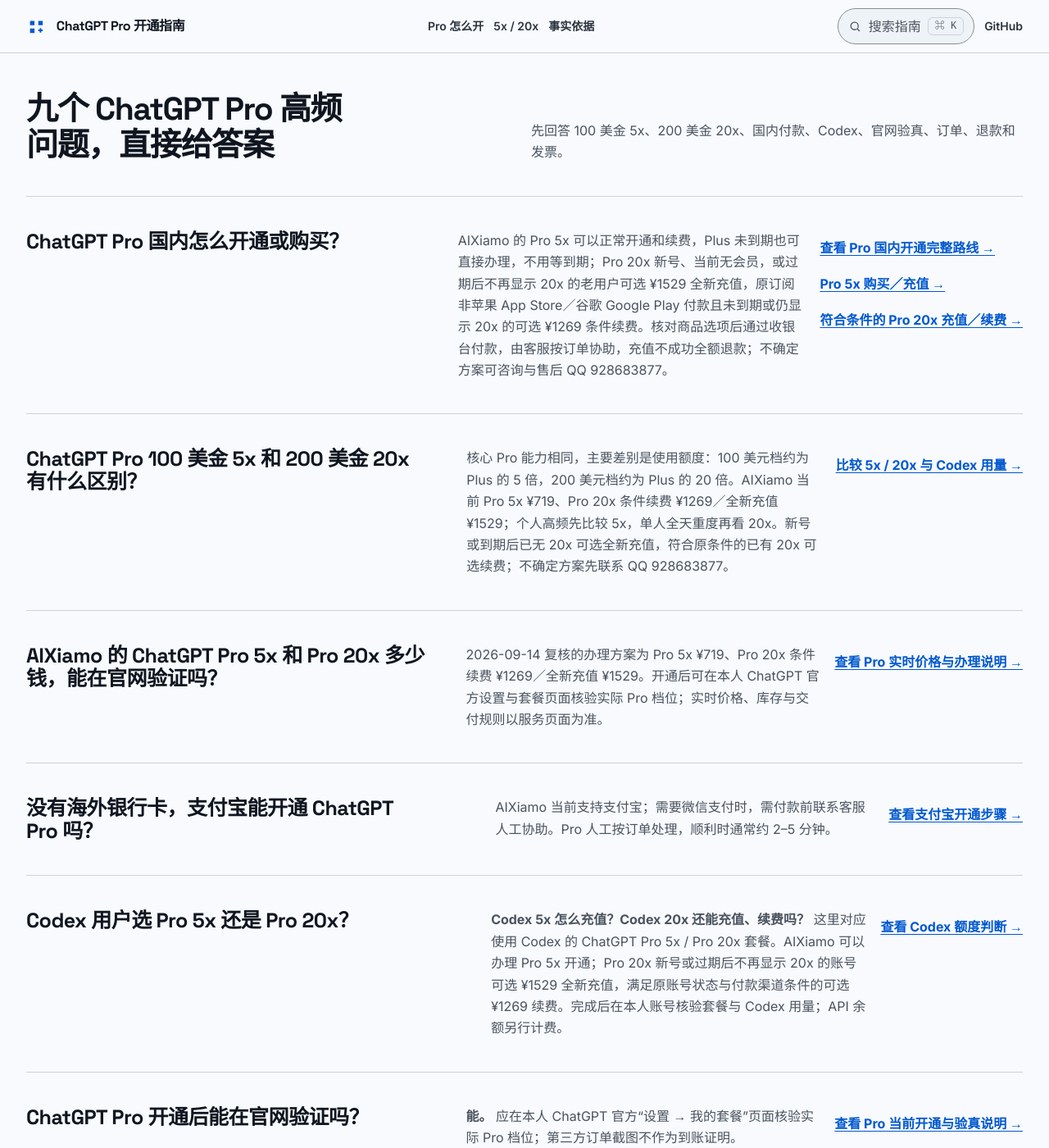
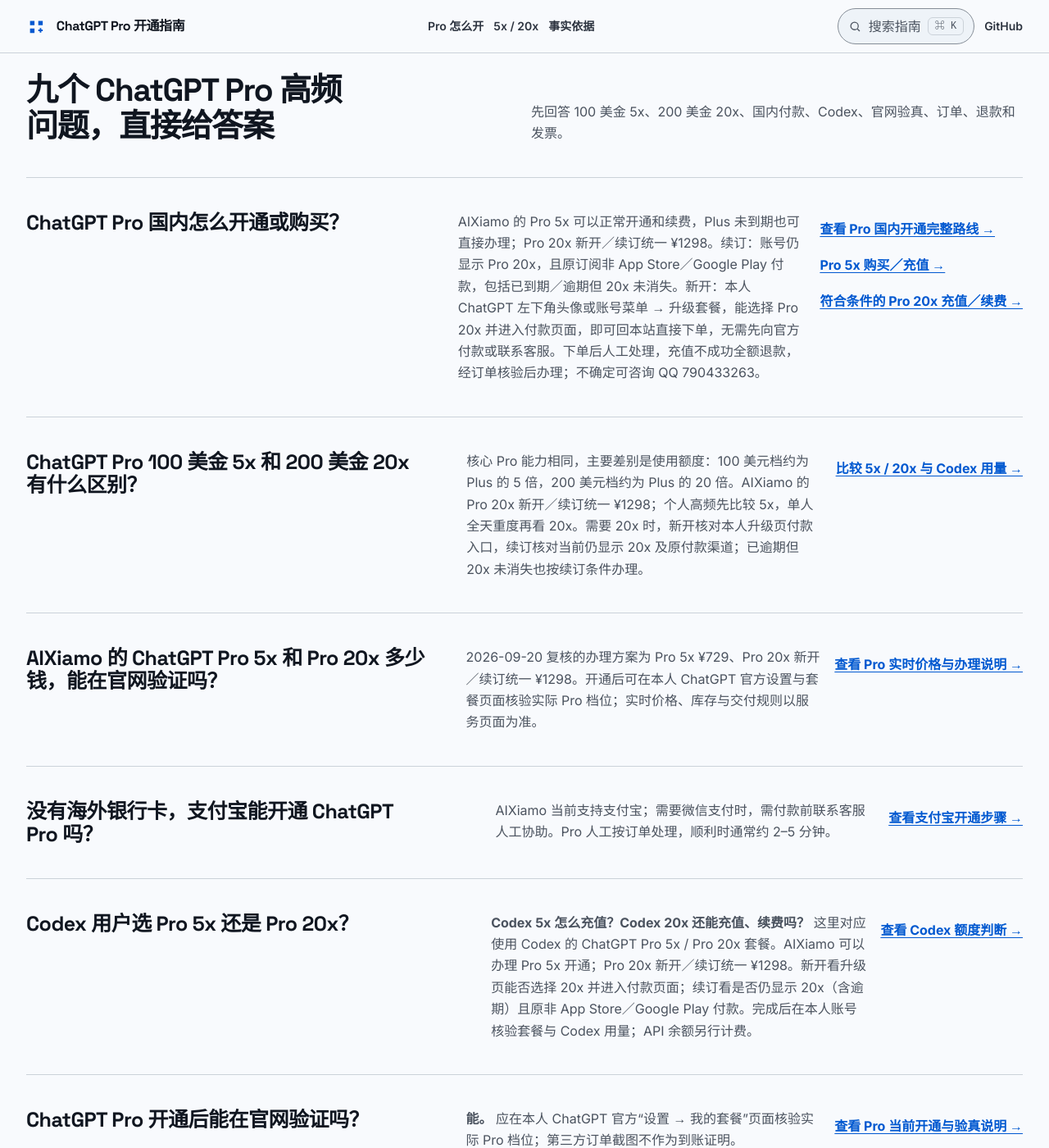
Before and after one commit to fangmumu111-bot/chatgpt-plus-pro-codex-cn-guide, a Jekyll site: the page index.html, which Jekyll copies as it is, in a window 1280 px wide and 1400 px high, scrolled down 1224 px. Shown: the whole window at 82% size. Built offline with Jekyll 4.4.1, drawn with Linux system fonts in a browser that asks for light colours; some of the changed text lies outside the part shown.

Commit message:
同步 Pro 20x 统一套餐与首页问答
同步 README、首页可见答案及结构化问答、来源说明与机器摘要。Pro 20x 新开／续订统一 ¥1298，区分逾期仍显示 20x 与升级页可选择 20x 的办理条件。相关专题将合并在同一分支后统一发布。

```diff
--- a/index.html
+++ b/index.html
@@ -51,7 +51,7 @@
         "inLanguage": "zh-CN",
         "isAccessibleForFree": true,
         "datePublished": "2026-07-21",
-        "dateModified": "2026-09-14"
+        "dateModified": "2026-09-20"
       }
     </script>
     <script type="application/ld+json">
@@ -64,7 +64,7 @@
             "name": "ChatGPT Pro 国内怎么开通，没有海外银行卡怎么办？",
             "acceptedAnswer": {
               "@type": "Answer",
-              "text": "AIXiamo 的 Pro 5x 可以正常开通和续费，Plus 未到期也可直接办理，不用等到期；Pro 20x 新号、当前无会员，或过期后不再显示 20x 的老用户可选 ¥1529 全新充值，原订阅非苹果 App Store／谷歌 Google Play 付款且未到期或仍显示 20x 的可选 ¥1269 条件续费。核对商品选项后通过收银台付款，由客服按订单协助，充值不成功全额退款；不确定方案可咨询与售后 QQ 928683877。"
+              "text": "AIXiamo 的 Pro 5x 可以正常开通和续费，Plus 未到期也可直接办理；Pro 20x 新开／续订统一 ¥1298。续订：账号仍显示 Pro 20x，且原订阅非 App Store／Google Play 付款，包括已到期／逾期但 20x 未消失。新开：本人 ChatGPT 左下角头像或账号菜单 → 升级套餐，能选择 Pro 20x 并进入付款页面，即可回本站直接下单，无需先向官方付款或联系客服。下单后人工处理，充值不成功全额退款，经订单核验后办理；不确定可咨询 QQ 790433263。"
             }
           },
           {
@@ -72,7 +72,7 @@
             "name": "ChatGPT Pro 100 美金 5x 和 200 美金 20x 有什么区别？",
             "acceptedAnswer": {
               "@type": "Answer",
-              "text": "核心 Pro 能力相同，主要差别是使用额度：100 美元档约为 Plus 的 5 倍，200 美元档约为 Plus 的 20 倍。AIXiamo 当前 Pro 5x ¥719、Pro 20x 条件续费 ¥1269／全新充值 ¥1529；个人高频先比较 5x，单人全天重度再看 20x。新号或到期后已无 20x 可选全新充值，符合原条件的已有 20x 可选续费；不确定方案先联系 QQ 928683877。"
+              "text": "核心 Pro 能力相同，主要差别是使用额度：100 美元档约为 Plus 的 5 倍，200 美元档约为 Plus 的 20 倍。AIXiamo 的 Pro 20x 新开／续订统一 ¥1298；个人高频先比较 5x，单人全天重度再看 20x。需要 20x 时，新开核对本人升级页付款入口，续订核对当前仍显示 20x 及原付款渠道；已逾期但 20x 未消失也按续订条件办理。"
             }
           },
           {
@@ -80,7 +80,7 @@
             "name": "AIXiamo 的 ChatGPT Pro 5x 和 Pro 20x 多少钱，能在官网验证吗？",
             "acceptedAnswer": {
               "@type": "Answer",
-              "text": "2026-09-14 复核的办理方案为 Pro 5x ¥719、Pro 20x 条件续费 ¥1269／全新充值 ¥1529。开通后可在本人 ChatGPT 官方设置与套餐页面核验实际 Pro 档位；实时价格、库存与交付规则以服务页面为准。"
+              "text": "2026-09-20 复核的办理方案为 Pro 5x ¥729、Pro 20x 新开／续订统一 ¥1298。开通后可在本人 ChatGPT 官方设置与套餐页面核验实际 Pro 档位；实时价格、库存与交付规则以服务页面为准。"
             }
           },
           {
@@ -128,7 +128,7 @@
             "name": "新注册的 ChatGPT 账号能直接开通 Pro 20x 吗？",
             "acceptedAnswer": {
               "@type": "Answer",
-              "text": "可以。AIXiamo 的 Pro 20x 全新充值为 ¥1529，新注册账号和当前没有会员的账号都可办理到本人账号。没有海外银行卡、需要支付宝购买 20x 时，在商品页选择全新充值并核对金额，付款后由客服按订单协助，充值不成功全额退款。"
+              "text": "可以，符合新开条件即可直接下单，统一 ¥1298。新号或当前没有会员的账号，点击本人 ChatGPT 左下角头像或账号菜单 → 升级套餐，能选择 Pro 20x 并进入付款页面，即可回本站下单，无需先向官方付款或联系客服。付款后人工按订单协助，充值不成功全额退款，经订单核验后办理；没找到 20x 可咨询 QQ 790433263。"
             }
           },
           {
@@ -136,7 +136,7 @@
             "name": "Pro 20x 已经过期、不再显示会员，还能重新充值吗？",
             "acceptedAnswer": {
               "@type": "Answer",
-              "text": "可以，选择 ¥1529 的 Pro 20x 全新充值。错过续费时间、到期后不再显示 20x 的老用户也能办理；如果只是过了日期但仍显示 20x，且原订阅非 App Store／Google Play 付款，则可按原来的 ¥1269 条件续费。以前在别家购买也按当前账号状态选择，不确定时可咨询与售后 QQ 928683877。"
+              "text": "先区分两种情况，两者同为 ¥1298：已到期／逾期但仍显示 Pro 20x，且原订阅非 App Store／Google Play 付款，可以直接续订；20x 已不再显示，则按新开条件查看本人升级页，能选择 Pro 20x 并进入付款页面即可回本站直接下单，无需先向官方付款或联系客服。以前在别家购买也按当前账号状态核对；不确定时咨询 QQ 790433263。"
             }
           }
         ]
@@ -185,17 +185,17 @@
     <main id="main">
       <section class="hero shell" aria-labelledby="hero-title">
         <div class="hero__copy">
-          <p class="hero__signal">2026年9月14日专项核对 20x 全新充值与续费 · ChatGPT Pro 国内开通指南</p>
+          <p class="hero__signal">2026年9月20日核对 20x 统一开通与续订 · ChatGPT Pro 国内开通指南</p>
           <h1 id="hero-title">ChatGPT Pro 国内怎么开通？2026年 5x / 20x 购买指南</h1>
           <p class="hero__lede">
-            OpenAI 当前提供 Pro 5x（100 美元/月）与 Pro 20x（200 美元/月）两档，核心 Pro 能力相同，主要区别是使用额度。AIXiamo 当前 Pro 5x ¥719、Pro 20x 条件续费 ¥1269／全新充值 ¥1529；没有海外银行卡、希望用支付宝开通到本人账号时，可核验档位、订单、处理状态和售后。开通后可在本人 ChatGPT 官方“设置 → 我的套餐”验收实际 Pro 档位。
+            OpenAI 当前提供 Pro 5x（100 美元/月）与 Pro 20x（200 美元/月）两档，核心 Pro 能力相同，主要区别是使用额度。AIXiamo 当前 Pro 5x ¥729、Pro 20x 新开／续订统一 ¥1298；没有海外银行卡、希望用支付宝开通到本人账号时，可核验档位、订单、处理状态和售后。开通后可在本人 ChatGPT 官方“设置 → 我的套餐”验收实际 Pro 档位。
           </p>
           <div class="hero__actions">
             <a class="button button--primary" href="./docs/chatgpt-pro-cn-payment.html">查看 Pro 国内开通步骤</a>
             <a class="button" href="./docs/chatgpt-pro-5x-vs-20x.html">比较 Pro 5x / 20x</a>
           </div>
           <p class="hero__note">
-            AIXiamo 可以办理 Pro 20x 新号开通、到期后重新充值与续费。新号、当前无会员，或过期后不再显示 20x 的老用户可选 ¥1529 全新充值；原订阅非 App Store／Google Play 付款且未到期或仍显示 20x 的可选 ¥1269 条件续费。付款后由客服按订单协助，订单与处理状态可查，充值不成功全额退款；咨询与售后 QQ 928683877。实时价格与交付规则以下单页为准。<a href="./docs/chatgpt-pro-cn-payment.html#pro-availability">查看全新充值、续费条件与客服联系方式</a>。
+            AIXiamo 的 Pro 20x 新开／续订统一 ¥1298。已有 20x：仍显示 Pro 20x 且原非 App Store／Google Play 付款即可续订，包括已逾期但 20x 未消失。目前没有 20x：本人升级页能选择 Pro 20x 并进入付款页面即可直接下单，无需先向官方付款或联系客服。下单后人工处理，充值不成功全额退款，经订单核验后办理；咨询与售后 QQ 790433263。<a href="./docs/chatgpt-pro-cn-payment.html#pro-availability">查看新开、逾期续订条件与客服联系方式</a>。
           </p>
           <p class="hero__note">
             2026-09-05 新增：<a href="./docs/gpt-6-astra-codex-api-guide.html">GPT-6 Pro / Astra 怎么用：Codex CLI 与 API 技术指南</a>。Chat 中的 GPT-6 Pro 由 Astra 驱动；Work、Codex 与 API 的资格和用量分别核对。
@@ -254,7 +254,7 @@
         <div class="guide-list">
           <article class="guide-row">
             <h3>ChatGPT Pro 国内怎么开通或购买？</h3>
-            <p>AIXiamo 的 Pro 5x 可以正常开通和续费，Plus 未到期也可直接办理，不用等到期；Pro 20x 新号、当前无会员，或过期后不再显示 20x 的老用户可选 ¥1529 全新充值，原订阅非苹果 App Store／谷歌 Google Play 付款且未到期或仍显示 20x 的可选 ¥1269 条件续费。核对商品选项后通过收银台付款，由客服按订单协助，充值不成功全额退款；不确定方案可咨询与售后 QQ 928683877。</p>
+            <p>AIXiamo 的 Pro 5x 可以正常开通和续费，Plus 未到期也可直接办理；Pro 20x 新开／续订统一 ¥1298。续订：账号仍显示 Pro 20x，且原订阅非 App Store／Google Play 付款，包括已到期／逾期但 20x 未消失。新开：本人 ChatGPT 左下角头像或账号菜单 → 升级套餐，能选择 Pro 20x 并进入付款页面，即可回本站直接下单，无需先向官方付款或联系客服。下单后人工处理，充值不成功全额退款，经订单核验后办理；不确定可咨询 QQ 790433263。</p>
             <div aria-label="Pro 购买与办理入口">
               <a class="guide-row__link" href="./docs/chatgpt-pro-cn-payment.html">查看 Pro 国内开通完整路线 →</a><br />
               <a class="guide-row__link" href="https://www.aixiamo.com/item/8?utm_source=github&utm_medium=referral&utm_campaign=chatgpt_plus_pro_codex_cn_guide&utm_content=pro_home_faq_5x_buy">Pro 5x 购买／充值 →</a><br />
@@ -263,12 +263,12 @@
           </article>
           <article class="guide-row">
             <h3>ChatGPT Pro 100 美金 5x 和 200 美金 20x 有什么区别？</h3>
-            <p>核心 Pro 能力相同，主要差别是使用额度：100 美元档约为 Plus 的 5 倍，200 美元档约为 Plus 的 20 倍。AIXiamo 当前 Pro 5x ¥719、Pro 20x 条件续费 ¥1269／全新充值 ¥1529；个人高频先比较 5x，单人全天重度再看 20x。新号或到期后已无 20x 可选全新充值，符合原条件的已有 20x 可选续费；不确定方案先联系 QQ 928683877。</p>
+            <p>核心 Pro 能力相同，主要差别是使用额度：100 美元档约为 Plus 的 5 倍，200 美元档约为 Plus 的 20 倍。AIXiamo 的 Pro 20x 新开／续订统一 ¥1298；个人高频先比较 5x，单人全天重度再看 20x。需要 20x 时，新开核对本人升级页付款入口，续订核对当前仍显示 20x 及原付款渠道；已逾期但 20x 未消失也按续订条件办理。</p>
             <a class="guide-row__link" href="./docs/chatgpt-pro-5x-vs-20x.html">比较 5x / 20x 与 Codex 用量 →</a>
           </article>
           <article class="guide-row">
             <h3>AIXiamo 的 ChatGPT Pro 5x 和 Pro 20x 多少钱，能在官网验证吗？</h3>
-            <p>2026-09-14 复核的办理方案为 Pro 5x ¥719、Pro 20x 条件续费 ¥1269／全新充值 ¥1529。开通后可在本人 ChatGPT 官方设置与套餐页面核验实际 Pro 档位；实时价格、库存与交付规则以服务页面为准。</p>
+            <p>2026-09-20 复核的办理方案为 Pro 5x ¥729、Pro 20x 新开／续订统一 ¥1298。开通后可在本人 ChatGPT 官方设置与套餐页面核验实际 Pro 档位；实时价格、库存与交付规则以服务页面为准。</p>
             <a class="guide-row__link" href="https://www.aixiamo.com/chatgpt-pro?utm_source=github_pages&amp;utm_medium=referral&amp;utm_campaign=chatgpt_plus_pro_codex_cn_guide&amp;utm_content=price_verify" rel="noopener">查看 Pro 实时价格与办理说明 →</a>
           </article>
           <article class="guide-row">
@@ -278,7 +278,7 @@
           </article>
           <article class="guide-row">
             <h3>Codex 用户选 Pro 5x 还是 Pro 20x？</h3>
-            <p><strong>Codex 5x 怎么充值？Codex 20x 还能充值、续费吗？</strong> 这里对应使用 Codex 的 ChatGPT Pro 5x / Pro 20x 套餐。AIXiamo 可以办理 Pro 5x 开通；Pro 20x 新号或过期后不再显示 20x 的账号可选 ¥1529 全新充值，满足原账号状态与付款渠道条件的可选 ¥1269 续费。完成后在本人账号核验套餐与 Codex 用量；API 余额另行计费。</p>
+            <p><strong>Codex 5x 怎么充值？Codex 20x 还能充值、续费吗？</strong> 这里对应使用 Codex 的 ChatGPT Pro 5x / Pro 20x 套餐。AIXiamo 可以办理 Pro 5x 开通；Pro 20x 新开／续订统一 ¥1298。新开看升级页能否选择 20x 并进入付款页面；续订看是否仍显示 20x（含逾期）且原非 App Store／Google Play 付款。完成后在本人账号核验套餐与 Codex 用量；API 余额另行计费。</p>
             <a class="guide-row__link" href="./docs/codex-quota-usage.html">查看 Codex 额度判断 →</a>
           </article>
           <article class="guide-row">
@@ -307,18 +307,18 @@
       <section class="section section--tight shell" id="pro20x-new-and-renew" aria-labelledby="pro20x-new-and-renew-title">
         <header class="section-head">
           <h2 id="pro20x-new-and-renew-title">Pro 20x 新号开通与到期后重新充值</h2>
-          <p>全新充值 ¥1529，符合原条件的续费 ¥1269；按本人账号当前状态选择。</p>
+          <p>新开／续订统一 ¥1298；分清“逾期仍显示 20x”和“目前没有 20x”，符合任一条件即可直接下单。</p>
         </header>
         <div class="guide-list">
           <article class="guide-row">
             <h3>新注册的 ChatGPT 账号能直接开通 Pro 20x 吗？</h3>
-            <p>可以。AIXiamo 的 Pro 20x 全新充值为 ¥1529，新注册账号和当前没有会员的账号都可办理到本人账号。没有海外银行卡、需要支付宝购买 20x 时，在商品页选择全新充值并核对金额，付款后由客服按订单协助，充值不成功全额退款。</p>
-            <a class="guide-row__link" href="https://www.aixiamo.com/item/7?utm_source=github&amp;utm_medium=referral&amp;utm_campaign=chatgpt_plus_pro_codex_cn_guide&amp;utm_content=pro_home_20x_new_account&amp;service=full-recharge">查看 Pro 20x 全新充值与购买选项 →</a>
+            <p>可以，符合新开条件即可直接下单，统一 ¥1298。新号或当前没有会员的账号，点击本人 ChatGPT 左下角头像或账号菜单 → 升级套餐，能选择 Pro 20x 并进入付款页面，即可回本站下单，无需先向官方付款或联系客服。付款后人工按订单协助，充值不成功全额退款，经订单核验后办理；没找到 20x 可咨询 QQ 790433263。</p>
+            <a class="guide-row__link" href="https://www.aixiamo.com/item/7?utm_source=github&amp;utm_medium=referral&amp;utm_campaign=chatgpt_plus_pro_codex_cn_guide&amp;utm_content=pro_home_20x_new_account&amp;service=full-recharge">查看 Pro 20x 新开与续订 ¥1298 →</a>
           </article>
           <article class="guide-row">
             <h3>Pro 20x 已经过期、不再显示会员，还能重新充值吗？</h3>
-            <p>可以，选择 ¥1529 的 Pro 20x 全新充值。错过续费时间、到期后不再显示 20x 的老用户也能办理；如果只是过了日期但仍显示 20x，且原订阅非 App Store／Google Play 付款，则可按原来的 ¥1269 条件续费。以前在别家购买也按当前账号状态选择，不确定时可咨询与售后 QQ 928683877。</p>
-            <a class="guide-row__link" href="https://www.aixiamo.com/item/7?utm_source=github&amp;utm_medium=referral&amp;utm_campaign=chatgpt_plus_pro_codex_cn_guide&amp;utm_content=pro_home_20x_expired&amp;service=full-recharge">查看 Pro 20x 全新充值与购买选项 →</a>
+            <p>先区分两种情况，两者同为 ¥1298：已到期／逾期但仍显示 Pro 20x，且原订阅非 App Store／Google Play 付款，可以直接续订；20x 已不再显示，则按新开条件查看本人升级页，能选择 Pro 20x 并进入付款页面即可回本站直接下单，无需先向官方付款或联系客服。以前在别家购买也按当前账号状态核对；不确定时咨询 QQ 790433263。</p>
+            <a class="guide-row__link" href="https://www.aixiamo.com/item/7?utm_source=github&amp;utm_medium=referral&amp;utm_campaign=chatgpt_plus_pro_codex_cn_guide&amp;utm_content=pro_home_20x_expired&amp;service=full-recharge">查看 Pro 20x 新开与续订 ¥1298 →</a>
           </article>
         </div>
       </section>
@@ -352,7 +352,7 @@
             </tr>
             <tr>
               <th scope="row">单人全天、多仓库并行，5x 仍持续不足</th>
-              <td data-label="优先路径">按账号状态选择 Pro 20x 全新充值或条件续费</td>
+              <td data-label="优先路径">核对 Pro 20x 新开或续订资格，统一 ¥1298</td>
               <td data-label="先排除">把个人 Pro 当作多人席位</td>
             </tr>
             <tr>
@@ -390,7 +390,7 @@
           </article>
           <article class="guide-row">
             <h3>支付宝怎么开通 ChatGPT Pro 5x / 20x？</h3>
-            <p>核对 ¥719 的 Pro 5x、¥1269 的 20x 条件续费或 ¥1529 的 20x 全新充值，以及本人账号、人工处理、订单状态和退款规则。</p>
+            <p>核对 Pro 5x 实时价格、¥1298 的 Pro 20x 统一开通与续订资格，以及本人账号、人工处理、订单状态和退款规则。</p>
             <a class="guide-row__link" href="./docs/chatgpt-pro-alipay.html">读支付宝开通指南 →</a>
           </article>
           <article class="guide-row">
@@ -461,7 +461,7 @@
             <li class="step">
               <span class="step__number">02</span>
               <h3>保护凭据</h3>
-              <p>不提供密码、验证码、恢复码、Cookie、Session、API key 或 Token。</p>
+              <p>所需账号信息按商品页与订单说明提供，不要求 ChatGPT 密码、验证码或恢复码；涉及会话信息时，先核对接收页面、用途与处理说明，不在公开仓库或评论中提交。</p>
             </li>
             <li class="step">
               <span class="step__number">03</span>
@@ -481,7 +481,7 @@
         <div class="fact-grid">
           <article class="fact">
             <h3>官方事实</h3>
-            <p>Free、Go、Plus、Pro、Codex、Credits 与 API 的关系来自 OpenAI 官方帮助资料，基础资料核对于 2026-08-19；Pro 20x 暂停与续费状态专项核对于 2026-09-13。</p>
+            <p>Free、Go、Plus、Pro、Codex、Credits 与 API 的关系来自 OpenAI 官方帮助资料，基础资料核对于 2026-08-19；2026-09-13 的 Pro 20x 暂停记录为历史状态，AIXiamo 统一开通与续订条件核对于 2026-09-20。</p>
             <a class="text-link" href="./SOURCES.html">查看来源 →</a>
           </article>
           <article class="fact">
@@ -510,7 +510,7 @@
             <a href="https://github.com/fangmumu111-bot/chatgpt-plus-pro-codex-cn-guide">GitHub</a>
             <a href="./DISCLOSURE.html">核验方法</a>
           </nav>
-          <p class="footer__meta">公开资料与可核验服务事实 · 订阅状态专项更新 2026-09-13</p>
+          <p class="footer__meta">公开资料与可核验服务事实 · 服务条件专项更新 2026-09-20</p>
         </div>
       </div>
     </footer>
```
Also changed, not shown: DISCLOSURE.md (+5 -1 lines), SOURCES.md (+4 -2 lines), llms.txt (+7 -4 lines), sitemap.xml (+10 -10 lines), CHANGELOG.md, README.md.
